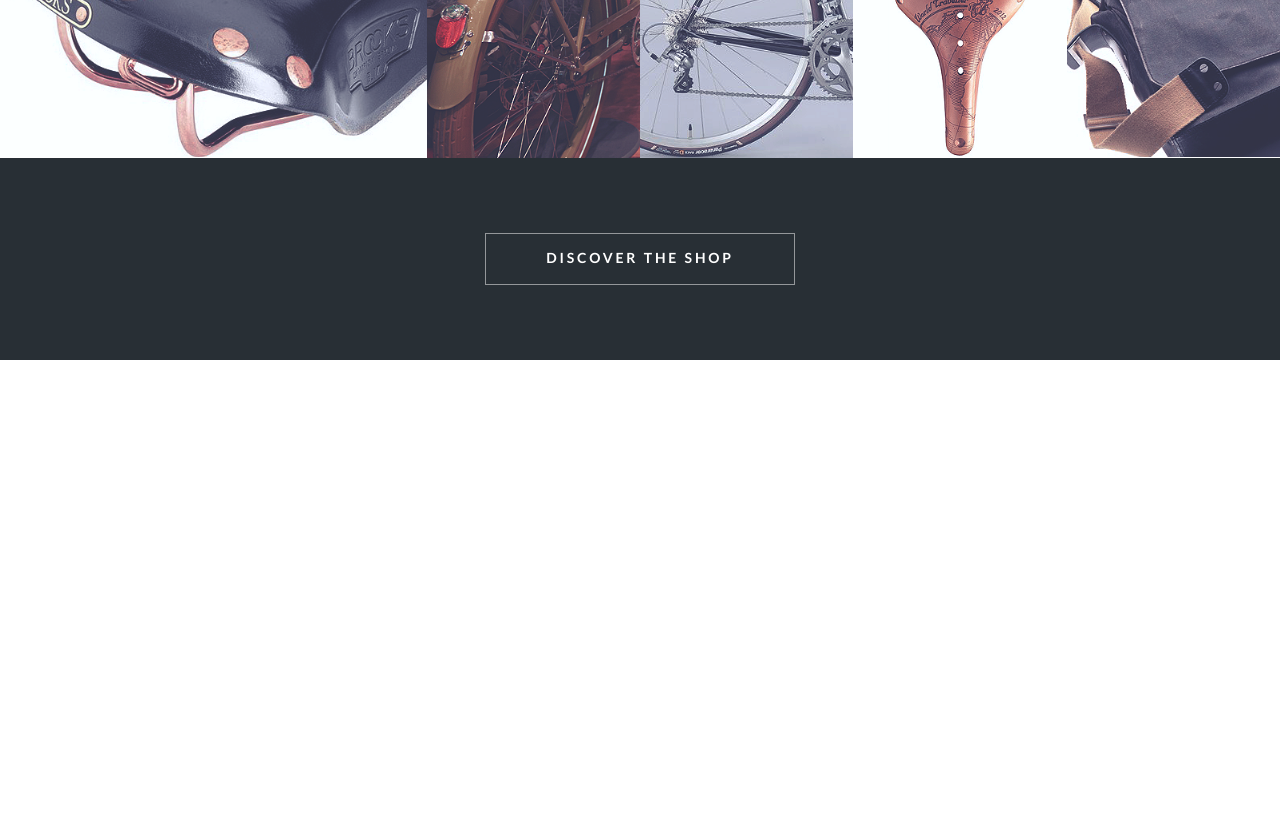
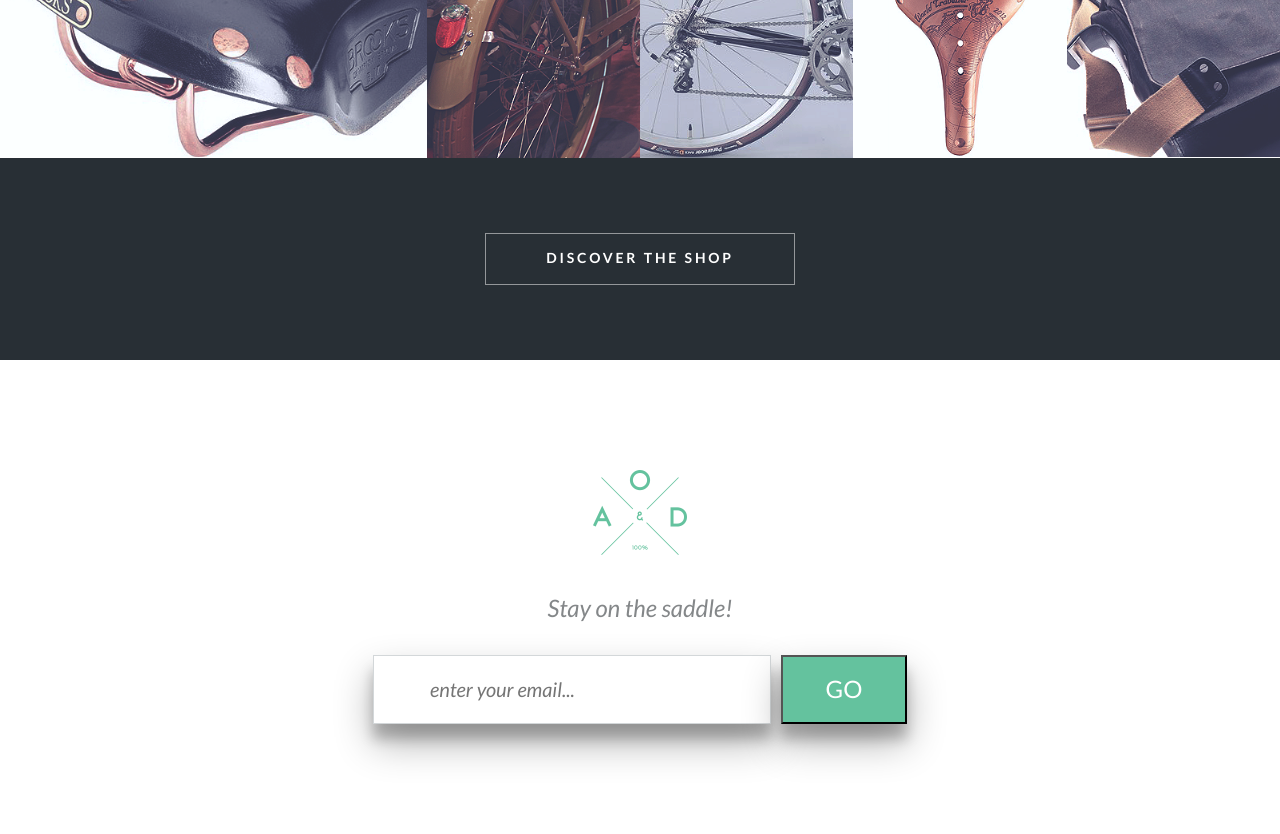
Before and after one commit to BaiteRr/responsive, a website built with webpack: page src/index.html in a window 1280 px wide. Shown: the part 3597-4431 px from the top of the page. Before the commit the page ends 3957 px from the top, so only its background shows below. Built offline with nearby package versions, Linux system fonts and the light colour scheme.

Commit message:
done subscribe + media

```diff
--- a/src/index.html
+++ b/src/index.html
@@ -337,6 +337,26 @@
                         </div>
                     </div>
                 </div>
+                <div class="subscribe">
+                    <div class="container">
+                        <div class="subscribe__body">
+                            <div class="subscripe__logo">
+                                <img src="img/Logo.png" alt="logo">
+                            </div>
+                            <div class="subscribe__label">
+                                Stay on the saddle!
+                            </div>
+                            <form action="#" class="subscribe__form">
+                                <div class="subscribe__input">
+                                    <input type="text" class="input" placeholder="enter your email... ">
+                                </div>
+                                <div class="subscribe__button">
+                                    <button type="submit" class="subscribe__btn">Go</button>
+                                </div>
+                            </form>
+                        </div>
+                    </div>
+                </div>
             </div>
         </main>
     </div>
--- a/src/styles/main.scss
+++ b/src/styles/main.scss
@@ -4,6 +4,7 @@
 @import './brands/brands.scss';
 @import './slider/slider.scss';
 @import './shop/shop.scss';
+@import './subscribe/subscribe.scss';
 @import './ibg/ibg.scss';
 @import url('https://fonts.googleapis.com/css2?family=Lato:ital,wght@0,400;0,700;1,400&display=swap');
 
--- /dev/null
+++ b/src/styles/subscribe/subscribe.scss
@@ -0,0 +1,100 @@
+.subscribe {
+
+    // .subscribe__body
+
+    &__body {
+        padding: 110px 0;
+        max-width: 534px;
+        margin: 0 auto;
+        text-align: center;
+    }
+
+    // .subscripe__logo
+
+    &__logo {
+        margin-bottom: 39px;
+    }
+
+    // .subscribe__label
+
+    &__label {
+        color: 848789;
+        font-size: 24px;
+        font-style: italic;
+        margin: 39px 0 35px;
+        color: #848789;
+    }
+
+    // .subscribe__form
+
+    &__form {
+        display: flex;
+        font-size: 0;
+
+    }
+
+    // .subscribe__input
+
+    &__input {
+        flex: 1 1 auto;
+        padding-right: 60px;
+        .input {
+            width: 100%;
+            height: 67px;
+            border: solid 1px #d3d7d9;
+            background-color: #ffffff;
+            color: #929292;
+            font-size: 20px;
+            font-style: italic;
+            padding: 0 28px;
+            box-shadow: 0 19px 38px rgba(0,0,0,0.30), 0 15px 12px rgba(0,0,0,0.22);
+            &::placeholder {
+                padding-left: 28px;
+            }
+        }
+
+
+    }
+
+    // .subscribe__button
+
+    &__button {
+        border: none;
+        margin-left:8px;
+        min-width: 126px;
+        box-shadow: 0 19px 38px rgba(0,0,0,0.30), 0 15px 12px rgba(0,0,0,0.22);
+    }
+
+    // .subscribe__btn
+
+    &__btn {
+        width: 100%;
+        height: 69px;
+        line-height: 1;
+        color: #fff;
+        font-size: 24px;
+        font-weight: 300;
+        text-transform: uppercase;
+        background-color: #64c29e;
+    }
+    @media (max-width: 750px) {
+        &__body {
+            padding: 50px 0;
+        }
+    }
+    @media (max-width: 500px) {
+        &__form {
+            flex-direction: column;
+        }
+        &__button {
+            margin: 10px 0 0 0;
+        }
+        &__input {
+            .input {
+                &::placeholder {
+                    padding-left: 0;
+                }
+            }
+        }
+    }
+}
```
Also changed, not shown: docs/index.html (+20 -0 lines), docs/main.css, 2 other files.
